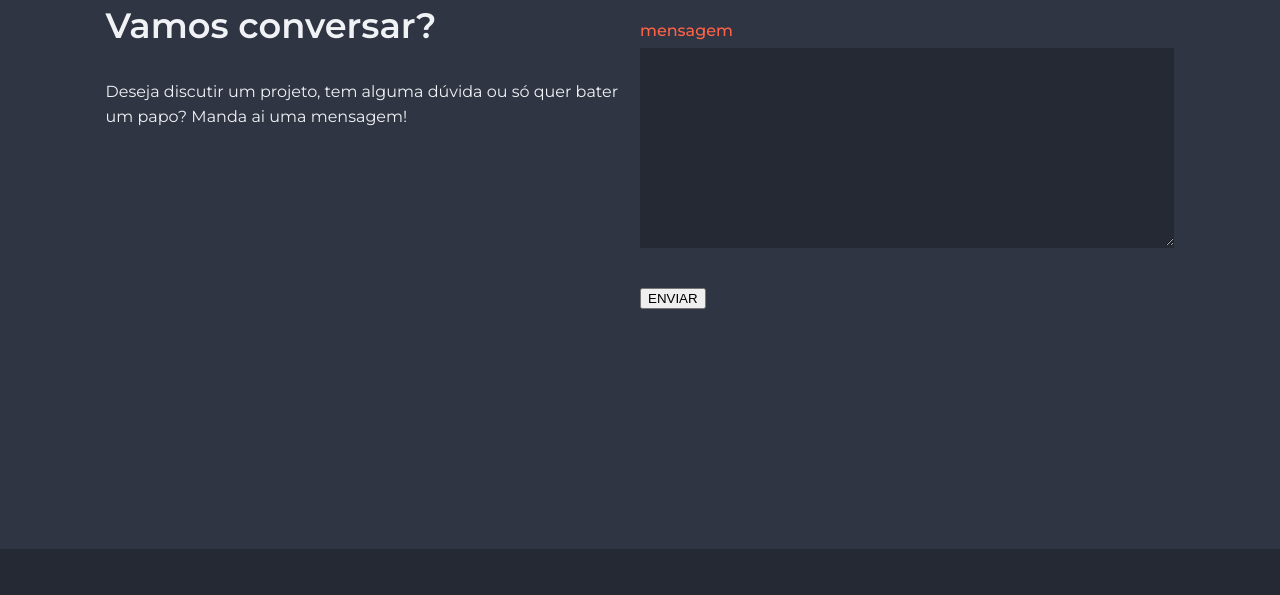
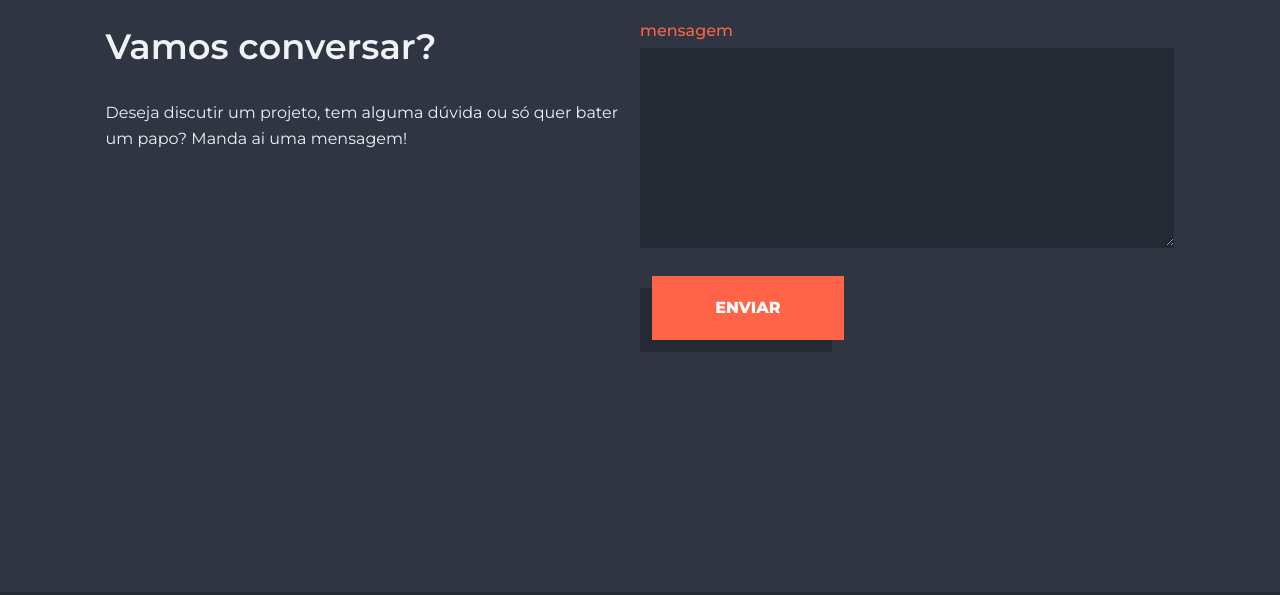
Before and after one commit to GShadowBroker/Personal-Portfolio, a Gatsby site: page / in a window 1280 px wide. Shown: the part 4395-4990 px from the top of the page. Built offline with nearby package versions, Linux system fonts and the light colour scheme; Gatsby itself is replaced by a stand-in of ours.

Commit message:
restored submission button, fixed netlify form submission

```diff
--- a/src/components/Contact/ContactForm.js
+++ b/src/components/Contact/ContactForm.js
@@ -140,8 +140,7 @@ const ContactForm = () => {
         )}
       </InputGroup>
       <ActionGroup>
-        {/* <Button type="submit" text="ENVIAR" onClick={handleSubmit(onSubmit)} /> */}
-        <button type="submit">ENVIAR</button>
+        <Button type="submit" text="ENVIAR" onClick={handleSubmit(onSubmit)} />
       </ActionGroup>
     </Form>
   )
```
